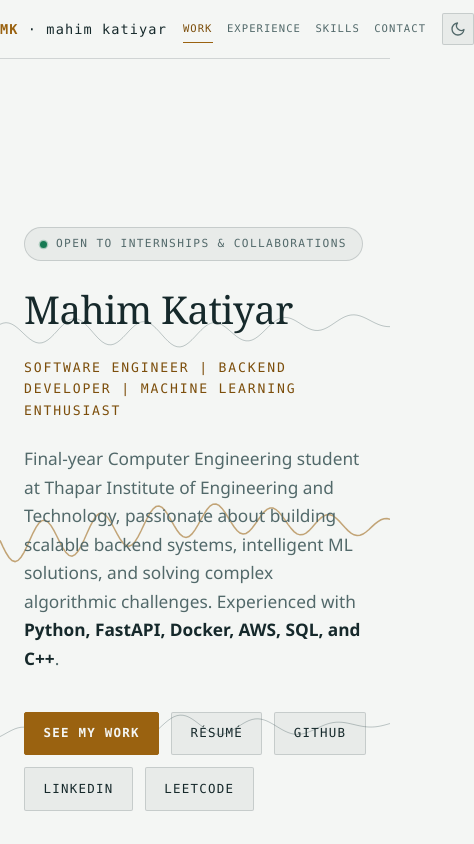
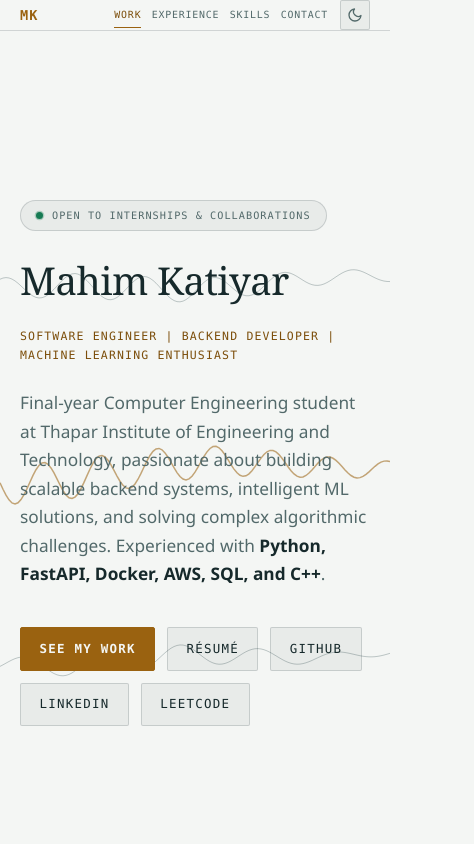
Before and after one commit to mahim83/portfolio, a plain HTML site: page index.html in a window 390 px wide. Shown: the top 844 px of the page, 474 px wide, since content can reach past the window. Drawn offline with Linux system fonts and the light colour scheme.

Commit message:
Fix horizontal overflow on mobile: compact nav, small-screen breakpoints

```diff
--- a/css/styles.css
+++ b/css/styles.css
@@ -78,7 +78,7 @@
 }
 
 * { box-sizing: border-box; }
-html { scroll-behavior: smooth; }
+html { scroll-behavior: smooth; overflow-x: clip; }
 
 body {
   margin: 0;
@@ -88,6 +88,7 @@ body {
   font-size: 1rem;
   line-height: 1.65;
   -webkit-font-smoothing: antialiased;
+  overflow-x: clip;
 }
 
 a { color: inherit; }
@@ -653,6 +654,23 @@ footer .to-top:hover { color: var(--accent-ink); }
   .p-date, .row-date { padding-top: 0; }
   .two-col { grid-template-columns: 1fr; }
   .contact-grid { grid-template-columns: 1fr; gap: 2.4rem; }
+  .nav-inner { gap: 0.75rem; }
   .nav-links { gap: 0.9rem; }
   .nav-links a { font-size: 0.66rem; letter-spacing: 0.1em; }
 }
+
+/* small phones: shrink the nav so it never overflows */
+@media (max-width: 560px) {
+  .brand .brand-name { display: none; }
+  .wrap { padding: 0 1.25rem; }
+  .hero-inner { padding-left: 1.25rem; padding-right: 1.25rem; }
+  .role { font-size: 0.72rem; letter-spacing: 0.1em; }
+  .badge { font-size: 0.64rem; letter-spacing: 0.1em; }
+  .write-form { padding: 1.25rem; }
+}
+
+@media (max-width: 400px) {
+  .nav-links { gap: 0.65rem; }
+  .nav-links a { font-size: 0.62rem; letter-spacing: 0.08em; }
+  .theme-toggle { width: 30px; height: 30px; }
+}
--- a/index.html
+++ b/index.html
@@ -21,7 +21,7 @@
 
 <header class="nav">
   <div class="wrap nav-inner">
-    <a class="brand" href="#top"><b>MK</b> · mahim katiyar</a>
+    <a class="brand" href="#top"><b>MK</b><span class="brand-name"> · mahim katiyar</span></a>
     <nav class="nav-links" aria-label="Sections">
       <a href="#projects">Work</a>
       <a href="#experience">Experience</a>
```
